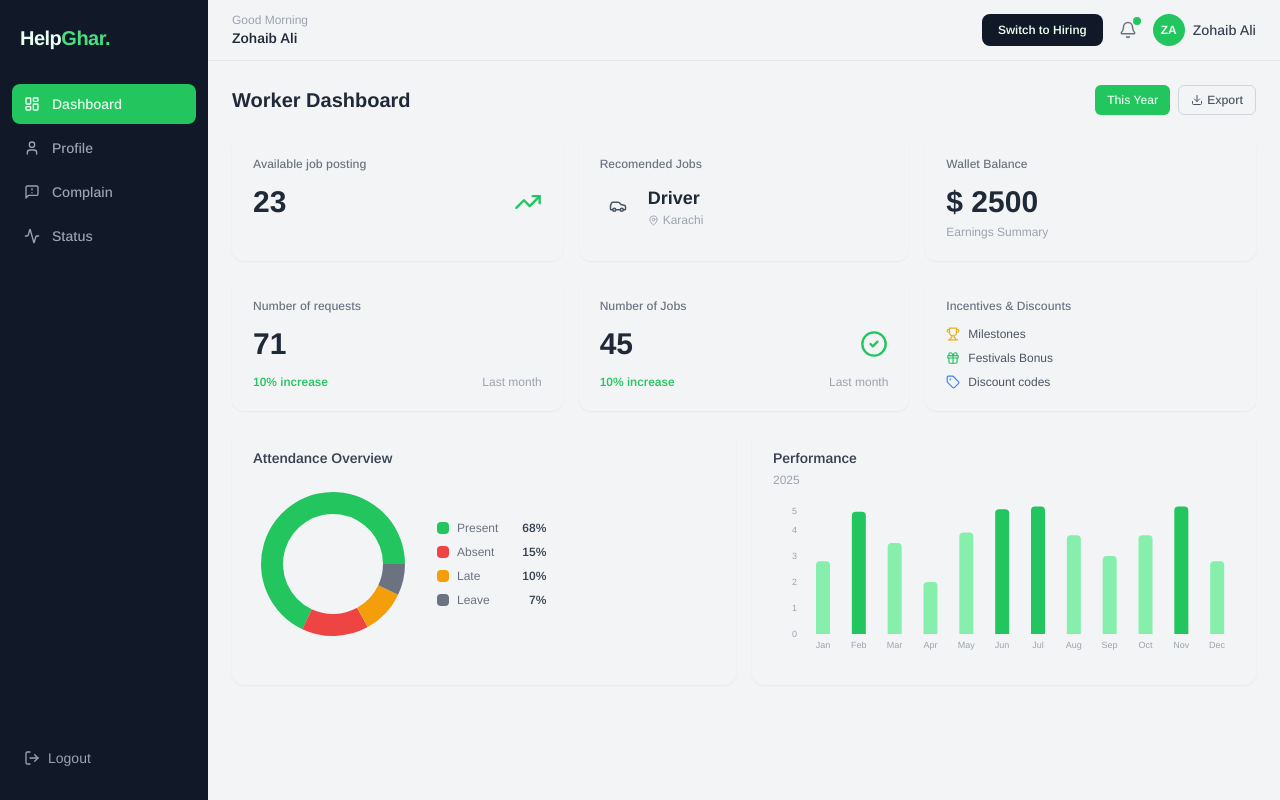
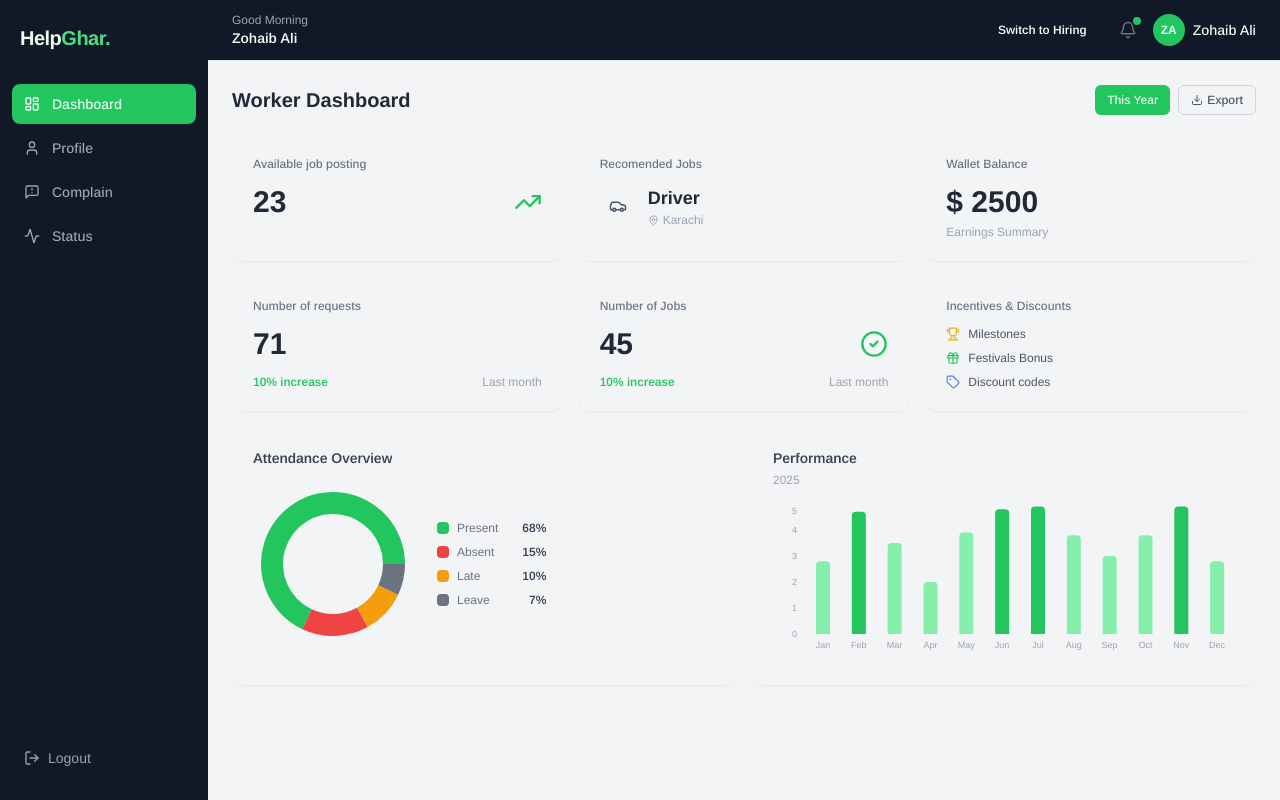
Before and after one commit to i-danishkhan/HelpGhar, a React (Vite) app in the folder client/: page /workerDashboard in a window 1280 px wide. Built offline with nearby package versions, Linux system fonts and the light colour scheme.

Commit message:
worker dashboard color changed

```diff
--- a/client/src/pages/workerDashboard.tsx
+++ b/client/src/pages/workerDashboard.tsx
@@ -106,10 +106,10 @@ export default function WorkerDashboard() {
       {/* Main */}
       <div className="flex-1 flex flex-col overflow-hidden">
         {/* Topbar */}
-        <header className="bg-#E9FFF1 border-b border-gray-200 px-6 py-3 flex items-center justify-between shrink-0">
+        <header className="bg-gray-900 border-b border-gray-200 px-6 py-3 flex items-center justify-between shrink-0">
           <div>
             <p className="text-xs text-gray-400">Good Morning</p>
-            <p className="text-sm font-semibold text-gray-800">Zohaib Ali</p>
+            <p className="text-sm font-semibold text-[#E9FFF1]">Zohaib Ali</p>
           </div>
           <div className="flex items-center gap-4">
             <button className="bg-gray-900 text-[#E9FFF1] text-xs font-semibold px-4 py-2 rounded-lg hover:bg-gray-700 transition-all">
@@ -123,7 +123,7 @@ export default function WorkerDashboard() {
               <div className="w-8 h-8 rounded-full bg-green-500 flex items-center justify-center text-[#E9FFF1] text-xs font-bold">
                 ZA
               </div>
-              <span className="text-sm font-medium text-gray-700">
+              <span className="text-sm font-medium text-[#E9FFF1]">
                 Zohaib Ali
               </span>
             </div>
```
